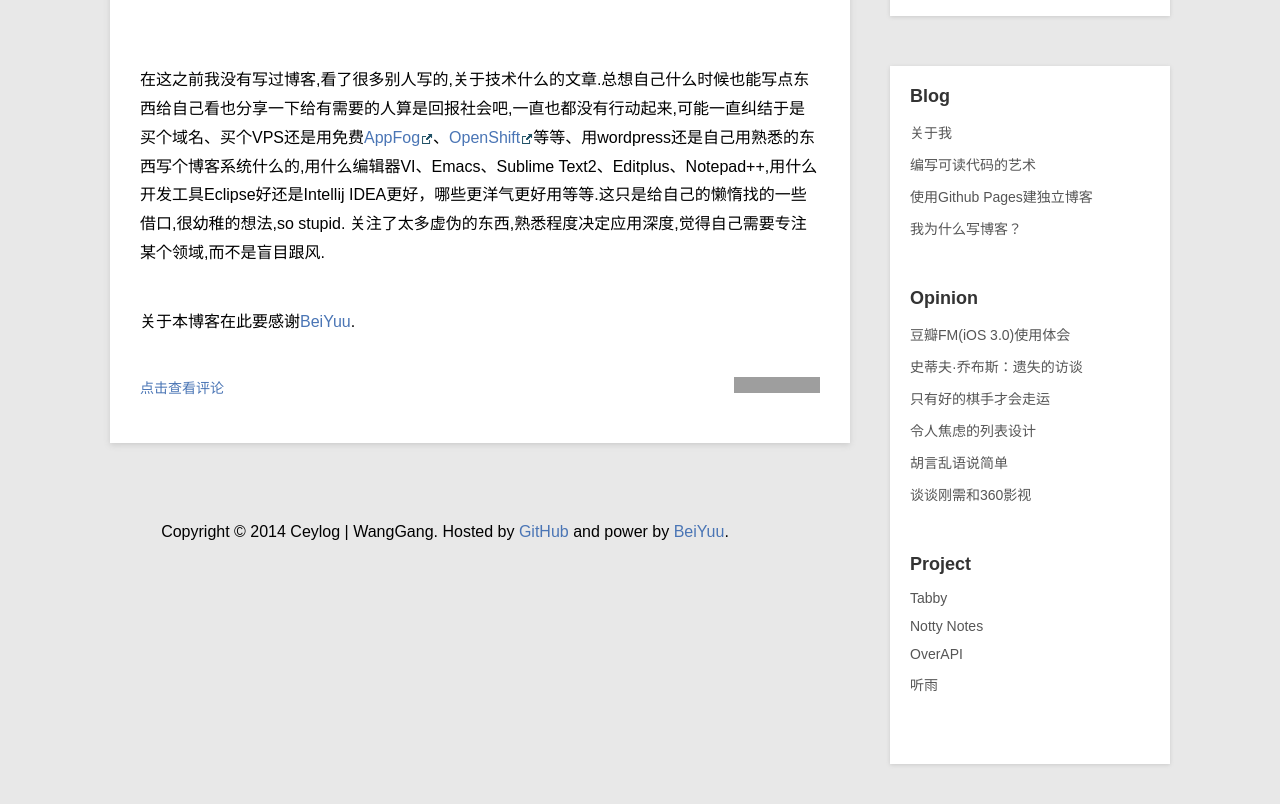
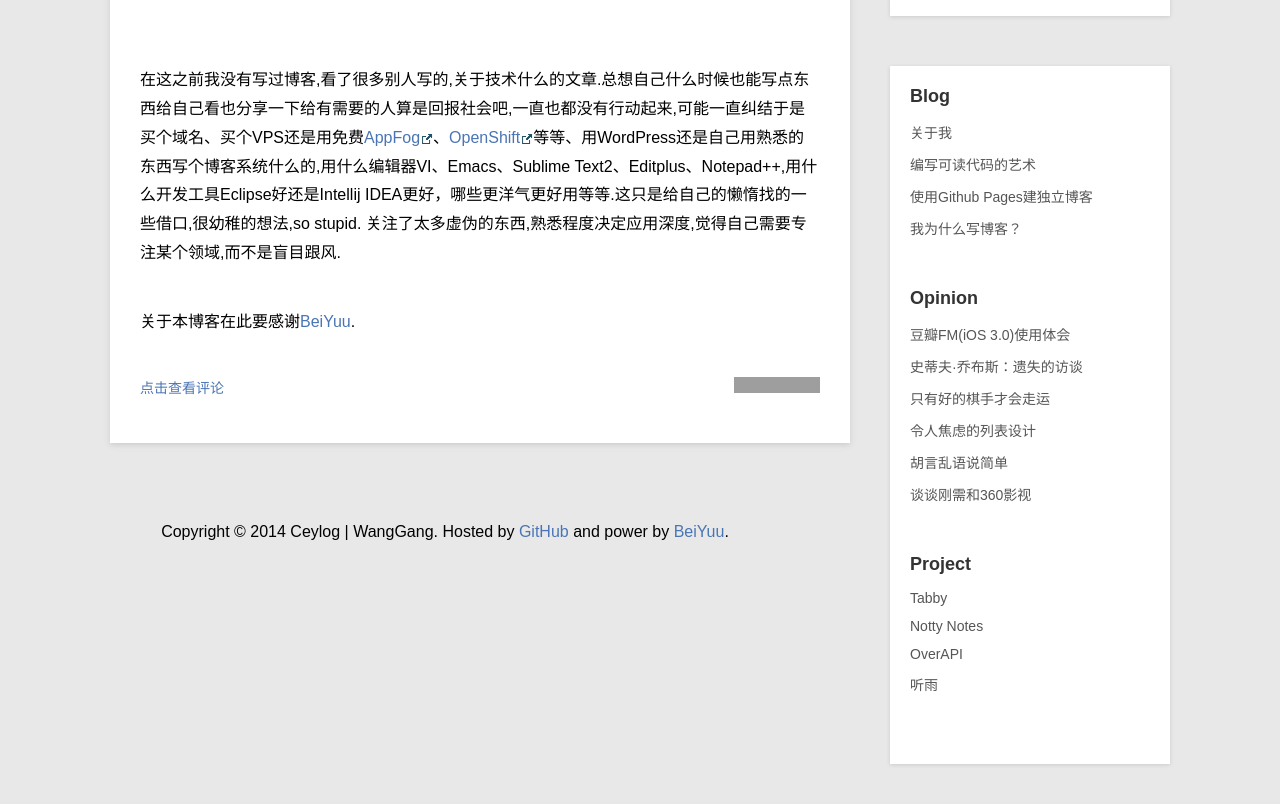
Before and after one commit to ceylog/ceylog.github.io, a Jekyll site: the page built from _posts/blog/2014-03-09-about-me.md, in a window 1280 px wide, cut to the strip 189-1003 px from the top of the page. Shown: the top 804 px of the strip. Built offline with Jekyll 4.4.1, drawn with Linux system fonts in a browser that asks for light colours; Markdown is read by kramdown in place of the engine named in the settings; grey boxes are pictures that could not be loaded.

```diff
--- a/_posts/blog/2014-03-09-about-me.md
+++ b/_posts/blog/2014-03-09-about-me.md
@@ -5,10 +5,10 @@ category: blog
 description: 关于我
 ---
 
-在这之前我没有写过博客,看了很多别人写的,关于技术什么的文章.总想自己什么时候也能写点东西给自己看也分享一下给有需要的人算是回报社会吧,一直也都没有行动起来,可能一直纠结于是买个域名、买个VPS还是用免费[AppFog][]、[OpenShift][]等等、用wordpress还是自己用熟悉的东西写个博客系统什么的,用什么编辑器VI、Emacs、Sublime Text2、Editplus、Notepad++,用什么开发工具Eclipse好还是Intellij IDEA更好，哪些更洋气更好用等等.这只是给自己的懒惰找的一些借口,很幼稚的想法,so stupid. 关注了太多虚伪的东西,熟悉程度决定应用深度,觉得自己需要专注某个领域,而不是盲目跟风.
+在这之前我没有写过博客,看了很多别人写的,关于技术什么的文章.总想自己什么时候也能写点东西给自己看也分享一下给有需要的人算是回报社会吧,一直也都没有行动起来,可能一直纠结于是买个域名、买个VPS还是用免费[AppFog][]、[OpenShift][]等等、用WordPress还是自己用熟悉的东西写个博客系统什么的,用什么编辑器VI、Emacs、Sublime Text2、Editplus、Notepad++,用什么开发工具Eclipse好还是Intellij IDEA更好，哪些更洋气更好用等等.这只是给自己的懒惰找的一些借口,很幼稚的想法,so stupid. 关注了太多虚伪的东西,熟悉程度决定应用深度,觉得自己需要专注某个领域,而不是盲目跟风.
 
 关于本博客在此要感谢[BeiYuu][].
 
-[BeiYuu]:    http://beiyuu.com  "BeiYuu"
 [OpenShift]:    https://www.openshift.com/  "OpenShift"
 [AppFog]:    https://www.appfog.com/  "AppFog"
+[BeiYuu]:    http://beiyuu.com  "BeiYuu"
```
